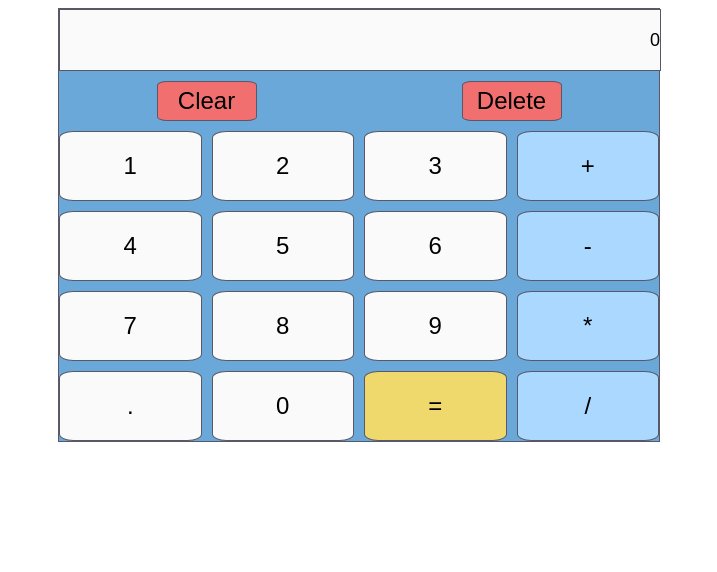
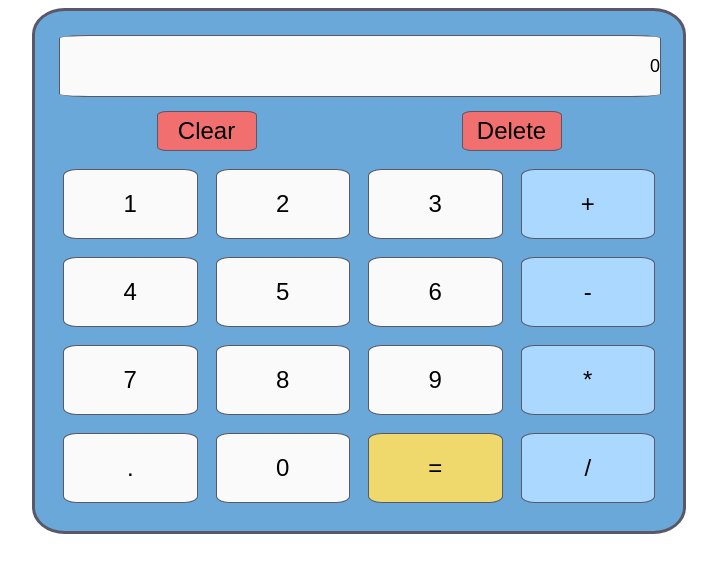
Before and after one commit to RubberDuckDevelopment/calculator, a plain HTML site: page index.html in a window 1280 px wide. Shown: the whole page, without its empty margins (281-998 px from the left). Drawn offline with Linux system fonts and the light colour scheme.

Commit message:
css cleanup

```diff
--- a/index.css
+++ b/index.css
@@ -5,6 +5,7 @@ body{
 
 button{
     font-size: 24px;
+    margin:4px;
 }
 
 .container{
@@ -13,7 +14,9 @@ button{
     grid-template-columns: repeat(4,1fr);
     grid-template-rows:auto;
     grid-gap: 10px;
-    border:1px solid #5A5766;
+    padding:24px;
+    border:3px solid #5A5766;
+    border-radius: 5%;
     min-height: 400px;
     min-width: 400px;
     max-width: 600px;
@@ -36,6 +39,7 @@ button{
     background-color: #FAFAFA;
     text-align: end;
     padding:20px 0px;
+    border-radius: 5%;
 }
 
 .digit{
```
